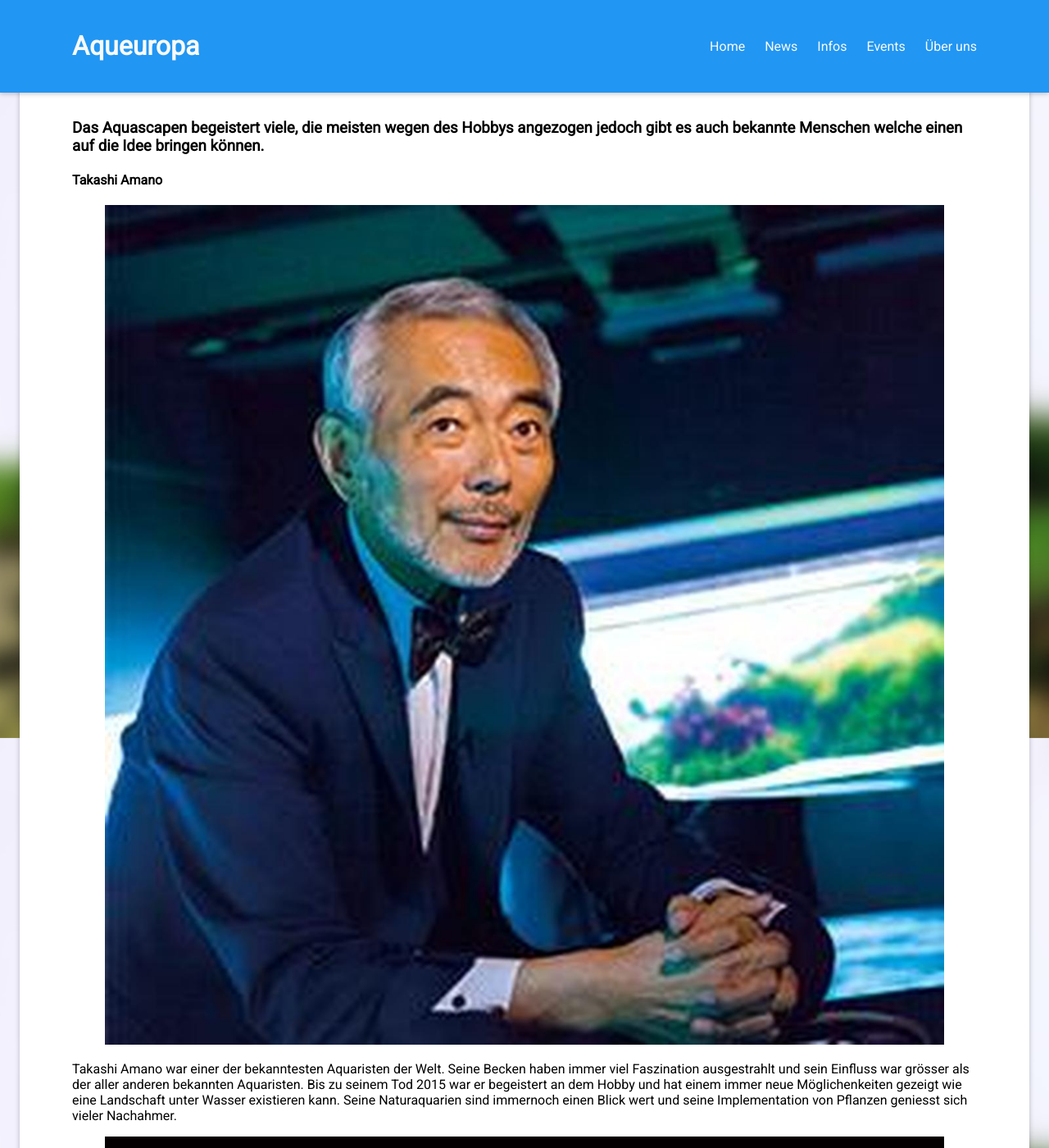
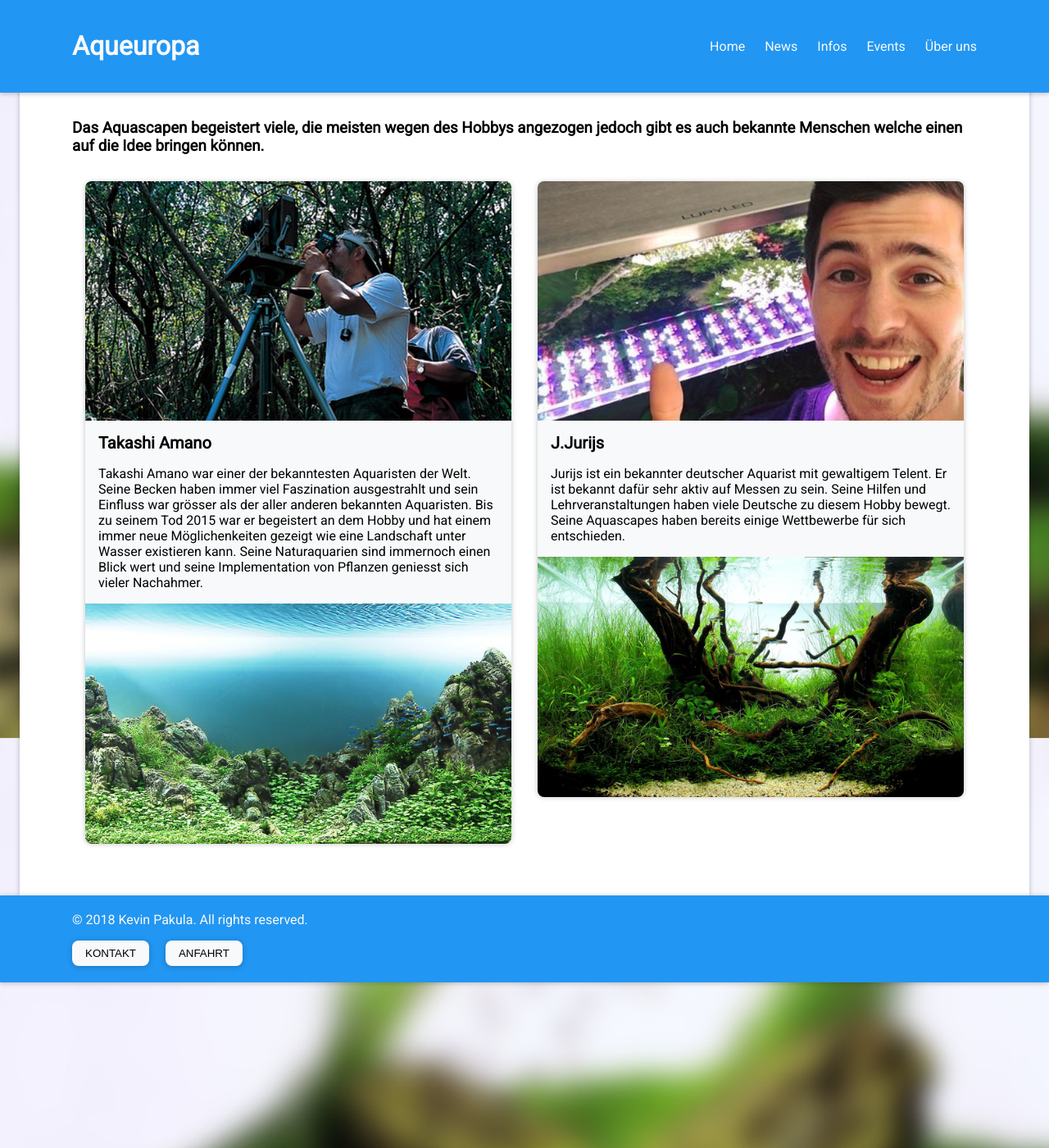
Before and after one commit to pojntfx/aqeuropa, a Jekyll site: the page built from infos/vertreter.html, in a window 1280 px wide and 1400 px high. Shown: the whole window at 82% size. Built offline with Jekyll 4.4.1, drawn with Linux system fonts in a browser that asks for light colours.

Commit message:
Fixed links on home page, added more images, added cards on 'Vertreter' page

```diff
--- /dev/null
+++ b/_includes/card-vorstellung.html
@@ -0,0 +1,10 @@
+<div class="wrapper">
+  <div class="card align-center card-vorstellung">
+    <img src="{{ site.baseurl }}/img/{{ include.imgsrc }}" alt="{{ include.imgalt }}" class="card-img-top">
+    <div class="card-body">
+      <h4 class="card-title">{{ include.title }}</h4>
+      <div class="card-text">{{ include.description }}</div>
+    </div>
+    <img src="{{ site.baseurl }}/img/{{ include.imgsrc2 }}" alt="{{ include.imgalt2 }}" class="card-img-bottom">
+  </div>
+</div>
--- a/css/style/aquascapestyle.css
+++ b/css/style/aquascapestyle.css
@@ -158,6 +158,7 @@ body {
 }
 
 /* Make the dropdown menus seem like they are actually buttons */
+
 .dropdown-toggle {
   cursor: pointer;
 }
@@ -169,3 +170,32 @@ body {
 .nav-link:hover>a {
   color: rgb(255, 152, 0) !important;
 }
+
+/* Extend the .card-img class with a bottom and top option */
+
+.card-img-top {
+  width: 100%;
+  height: auto;
+  border-top-left-radius: 8px;
+  border-top-right-radius: 8px;
+  margin-bottom: -5px;
+}
+
+.card-img-bottom {
+  width: 100%;
+  height: auto;
+  border-bottom-left-radius: 8px;
+  border-bottom-right-radius: 8px;
+  margin-bottom: -5px;
+}
+
+/* Make the navbar usable on touch devices */
+
+.dropdown-toggle:active .dropdown-wrapper {
+  display: block;
+}
+
+/* Make the cards on the 'Vorstellung' page a bit smaller */
+.card-vorstellung {
+  max-width: 1280px;
+}
--- a/index.html
+++ b/index.html
@@ -18,6 +18,7 @@ layout: 'home'
         imgalt='Screenshot von Flowgrow'
         title='Flowgrow'
         description='Alles was ihr über Flora und Fauna wissen müsst!'
+        href='https://www.flowgrow.de/'
       %}
   </div>
   <div class="col col-4 mb-2">
@@ -26,6 +27,7 @@ layout: 'home'
         imgalt='Screenshot von Garnelio'
         title='Garnelio'
         description='Ein Online-Shop für alles rund um Aquarien'
+        href='https://www.garnelio.de/'
       %}
   </div>
   <div class="col col-4">
@@ -34,6 +36,7 @@ layout: 'home'
         imgalt='Screenshot vom Aquariumforum'
         title='Aquariumforum'
         description='Das Forum für alle am Aquarium Interessierten!'
+        href='https://www.aquariumforum.de/'
       %}
     </div>
   </div>
--- a/infos/vertreter.html
+++ b/infos/vertreter.html
@@ -3,36 +3,32 @@ title: 'Vertreter'
 layout: 'home'
 ---
 
-<h3>Das Aquascapen begeistert viele, die meisten wegen des Hobbys angezogen jedoch gibt es auch bekannte Menschen welche einen auf die Idee bringen können.</h3>
+<h3 class="mb-2">Das Aquascapen begeistert viele, die meisten wegen des Hobbys angezogen jedoch gibt es auch bekannte Menschen welche einen auf die Idee bringen können.</h3>
 
-<h4>Takashi Amano</h4>
-{% include figure.html
+<div class="row row-nowrap">
+  <div class="col col-6 mb-2">
+    {% include card-vorstellung.html
     imgsrc='post-img-amano.jpg'
     imgalt='Ein Bild von Amano'
-    caption= ''
-    %}
-
-    <p>Takashi Amano war einer der bekanntesten Aquaristen der Welt. Seine Becken haben immer viel Faszination ausgestrahlt und sein Einfluss war grösser als der aller anderen bekannten Aquaristen. Bis zu seinem Tod 2015 war er begeistert an dem Hobby und hat einem immer neue Möglichenkeiten gezeigt wie eine Landschaft unter Wasser existieren kann.
-        Seine Naturaquarien sind immernoch einen Blick wert und seine Implementation von Pflanzen geniesst sich vieler Nachahmer.
-      </p>
-      {% include figure.html
-        imgsrc='amano-aquarium.jpg'
-        imgalt='Ein Bild eines Amano Beckens'
-        caption= ''
-        %}
-
-      <h4>J.Jurijs</h4>
-      {% include figure.html
-        imgsrc='post-image-jurijs.jpg'
-        imgalt='Ein Bild von J.Jurujs'
-        caption= ''
-        %}
-
-    <p>Jurijs ist ein bekannter deutscher Aquarist mit gewaltigem Telent. Er ist bekannt dafür sehr aktiv auf Messen zu sein. Seine Hilfen und Lehrveranstaltungen haben viele Deutsche zu diesem Hobby bewegt. Seine Aquascapes haben bereits einige Wettbewerbe für sich entschieden.
-      </p>
-
-       {% include figure.html
-        imgsrc='post-image-jurijs-aquarium.jpg'
-        imgalt='Ein Bild eines J.Jurijs Aquariums'
-        caption= ''
-        %}
+    imgsrc2='post-img-amano-aquarium.jpg'
+    imgalt2='Ein Bild eines Amano-Beckens'
+    title='Takashi Amano'
+    description='Takashi Amano war einer der bekanntesten Aquaristen der Welt. Seine Becken haben immer viel Faszination ausgestrahlt und
+    sein Einfluss war grösser als der aller anderen bekannten Aquaristen. Bis zu seinem Tod 2015 war er begeistert an dem Hobby
+    und hat einem immer neue Möglichenkeiten gezeigt wie eine Landschaft unter Wasser existieren kann. Seine Naturaquarien sind
+    immernoch einen Blick wert und seine Implementation von Pflanzen geniesst sich vieler Nachahmer.'
+  %}
+  </div>
+  <div class="col col-6 mb-2">
+    {% include card-vorstellung.html
+    imgsrc='post-image-jurijs.jpg'
+    imgalt='Ein Bild von J.Jurujs'
+    imgsrc2='post-img-jurijs-aquarium.jpg'
+    imgalt2='Ein Bild eines J.Jurijs Aquariums'
+    title='J.Jurijs'
+    description='Jurijs ist ein bekannter deutscher Aquarist mit gewaltigem Telent. Er ist bekannt dafür sehr aktiv auf Messen zu sein. Seine
+      Hilfen und Lehrveranstaltungen haben viele Deutsche zu diesem Hobby bewegt. Seine Aquascapes haben bereits einige Wettbewerbe
+      für sich entschieden.'
+  %}
+  </div>
+</div>
```
Also changed, not shown: img/amano-aquarium.jpg (deleted), img/post-image-jurijs.jpg, img/post-img-amano-aquarium.jpg (added), img/post-img-amano.jpg, img/post-img-jurijs-aquarium.jpg.
